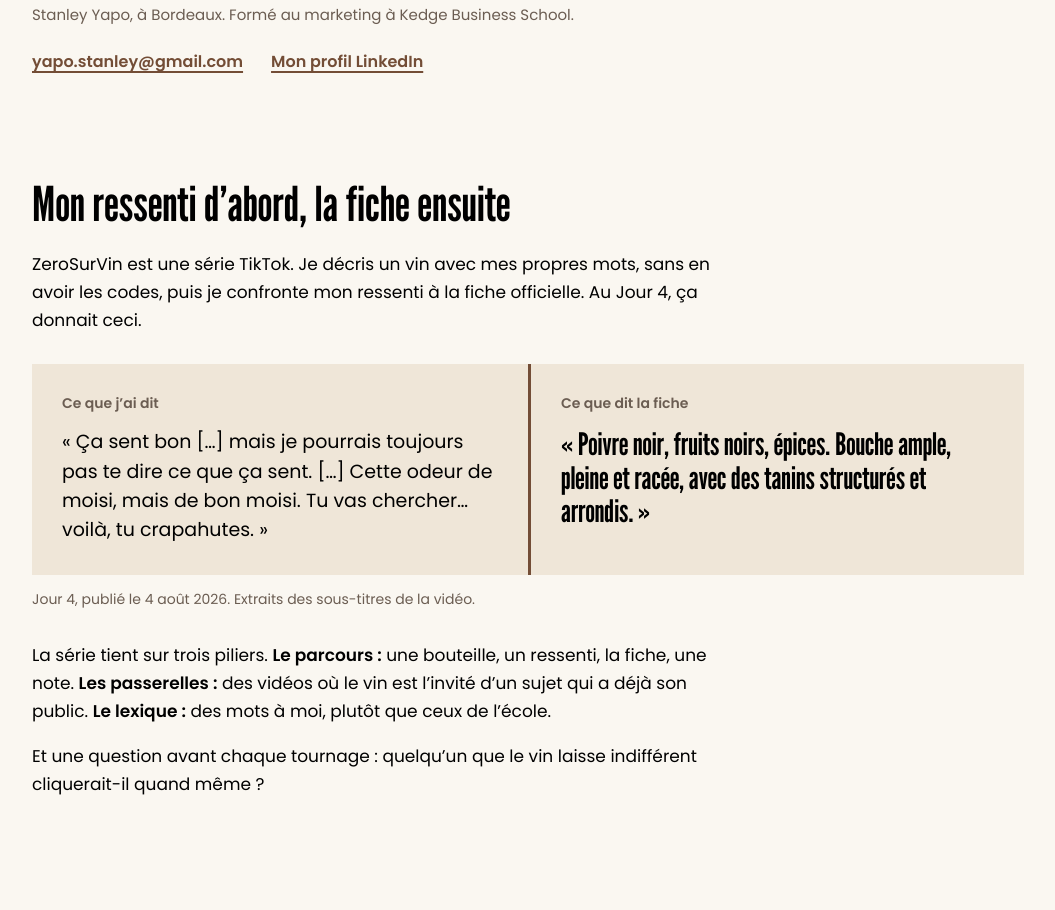
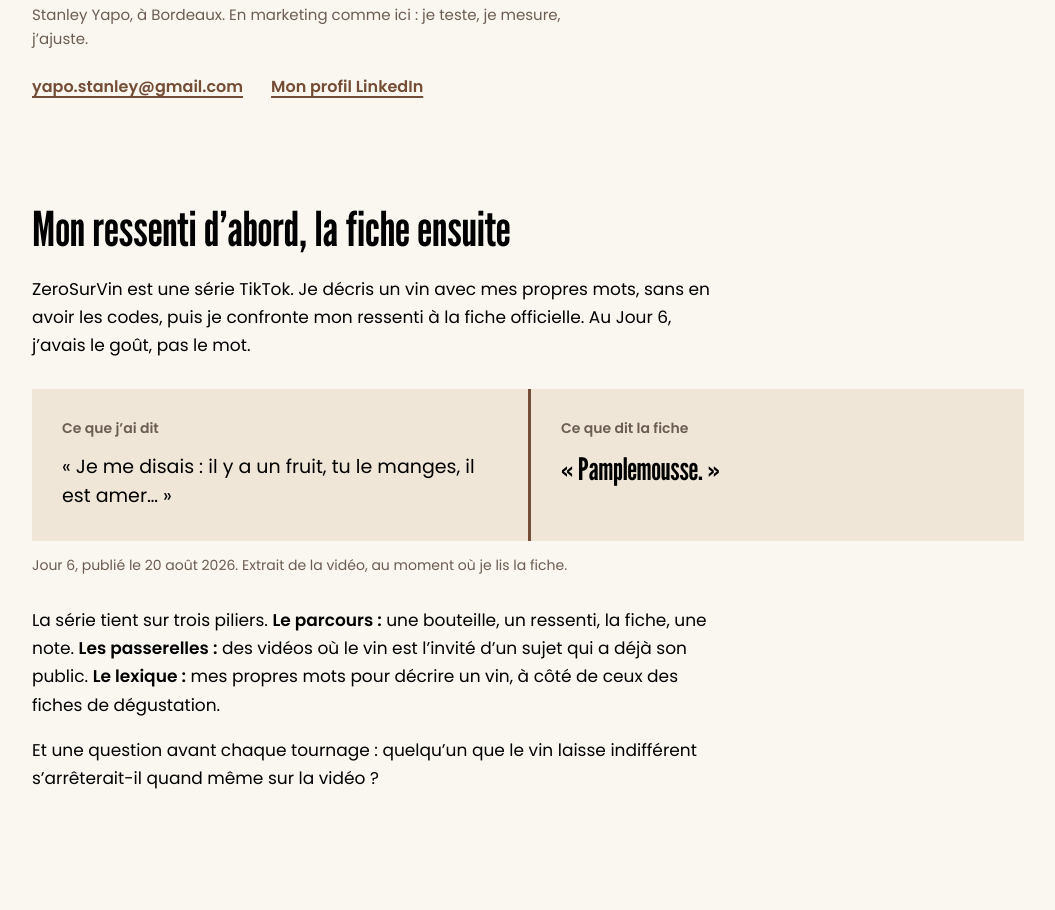
Before and after one commit to zerosurvin/zerosurvin.github.io, a plain HTML site: page index.html in a window 1280 px wide. Shown: the part 541-1451 px from the top of the page, without its empty margins (112-1167 px from the left). Drawn offline with Linux system fonts and the light colour scheme.

Commit message:
Corrections de la page du 23/11/2026
Face-à-face du Jour 6, lexique, leçon du Jour 4 et question avant tournage
sans « cliquer », « Des connaisseurs qui transmettent », nouvelle signature.

Co-Authored-By: Claude Opus 5.5 <noreply@anthropic.com>
Claude-Session: https://claude.ai/code/session_01CQVLWmyQ8qSzSsJsLwjPUR

```diff
--- a/index.html
+++ b/index.html
@@ -142,29 +142,29 @@ footer .sante{color:var(--encre);font-weight:500}
 <div class="ouverture">
   <h1>Je pars de zéro sur le vin, et je le fais en public.</h1>
   <p class="chapeau">Un fan de jeu vidéo, de mangas, de voitures ou de montres peut parler des heures d’un détail : c’est un amateur de vin en puissance. Depuis juillet 2026, je teste comment lui ouvrir la porte, et je publie les chiffres, y compris quand ils me donnent tort.</p>
-  <p class="signature">Stanley Yapo, à Bordeaux. Formé au marketing à Kedge Business School.</p>
+  <p class="signature">Stanley Yapo, à Bordeaux. En marketing comme ici : je teste, je mesure, j’ajuste.</p>
   <p class="liens"><a href="mailto:yapo.stanley@gmail.com">yapo.stanley@gmail.com</a><a href="https://www.linkedin.com/in/stanley-yapo">Mon profil LinkedIn</a></p>
 </div>
 
 <section aria-labelledby="t-format">
   <div class="prose">
     <h2 id="t-format">Mon ressenti d’abord, la fiche ensuite</h2>
-    <p>ZeroSurVin est une série TikTok. Je décris un vin avec mes propres mots, sans en avoir les codes, puis je confronte mon ressenti à la fiche officielle. Au Jour 4, ça donnait ceci.</p>
+    <p>ZeroSurVin est une série TikTok. Je décris un vin avec mes propres mots, sans en avoir les codes, puis je confronte mon ressenti à la fiche officielle. Au Jour 6, j’avais le goût, pas le mot.</p>
   </div>
   <div class="face">
     <div class="ressenti">
       <h3>Ce que j’ai dit</h3>
-      <p class="dit">« Ça sent bon […] mais je pourrais toujours pas te dire ce que ça sent. […] Cette odeur de moisi, mais de bon moisi. Tu vas chercher… voilà, tu crapahutes. »</p>
+      <p class="dit">« Je me disais : il y a un fruit, tu le manges, il est amer… »</p>
     </div>
     <div class="fiche">
       <h3>Ce que dit la fiche</h3>
-      <p class="officiel">« Poivre noir, fruits noirs, épices. Bouche ample, pleine et racée, avec des tanins structurés et arrondis. »</p>
+      <p class="officiel">« Pamplemousse. »</p>
     </div>
   </div>
-  <p class="note">Jour 4, publié le 4 août 2026. Extraits des sous-titres de la vidéo.</p>
+  <p class="note">Jour 6, publié le 20 août 2026. Extrait de la vidéo, au moment où je lis la fiche.</p>
   <div class="prose piliers">
-    <p>La série tient sur trois piliers. <strong>Le parcours :</strong> une bouteille, un ressenti, la fiche, une note. <strong>Les passerelles :</strong> des vidéos où le vin est l’invité d’un sujet qui a déjà son public. <strong>Le lexique :</strong> des mots à moi, plutôt que ceux de l’école.</p>
-    <p>Et une question avant chaque tournage : quelqu’un que le vin laisse indifférent cliquerait-il quand même ?</p>
+    <p>La série tient sur trois piliers. <strong>Le parcours :</strong> une bouteille, un ressenti, la fiche, une note. <strong>Les passerelles :</strong> des vidéos où le vin est l’invité d’un sujet qui a déjà son public. <strong>Le lexique :</strong> mes propres mots pour décrire un vin, à côté de ceux des fiches de dégustation.</p>
+    <p>Et une question avant chaque tournage : quelqu’un que le vin laisse indifférent s’arrêterait-il quand même sur la vidéo ?</p>
   </div>
 </section>
 
@@ -232,7 +232,7 @@ footer .sante{color:var(--encre);font-weight:500}
     <article>
       <h3>Jour 4, un côtes-du-rhône 2023</h3>
       <p class="chiffre">13 205 vues, la plus vue</p>
-      <p>Une bouteille connue fait cliquer : 124 nouveaux abonnés sont venus de cette vidéo. Mais on la regarde 20 secondes en moyenne, et la confrontation à la fiche commence à 1 min 54.</p>
+      <p>TikTok l’a montrée plus que toutes les autres, et 124 nouveaux abonnés sont venus d’elle. Mais on y reste 20 secondes en moyenne, alors que la confrontation à la fiche commence à 1 min 54.</p>
       <a href="https://www.tiktok.com/@zerosurvin/video/7670209719293791520">Voir la vidéo sur TikTok</a>
     </article>
     <article>
@@ -256,7 +256,7 @@ footer .sante{color:var(--encre);font-weight:500}
     <ul class="lecons">
       <li><strong>La bulle.</strong> Trois commentaires sur quatre viennent d’amateurs et de connaisseurs. Les algorithmes servent le contenu vin à ceux qui en regardent déjà.</li>
       <li><strong>La bonne génération, pas encore le bon public.</strong> 85,9 % des spectateurs ont entre 18 et 34 ans, mais 3,5 % seulement des commentaires viennent de non-initiés ou de curieux.</li>
-      <li><strong>L’école gratuite.</strong> Les connaisseurs ne se moquent pas, ils transmettent : 28 conseils de technique et 14 recommandations.</li>
+      <li><strong>Des connaisseurs qui transmettent.</strong> Ils ne se moquent pas : 28 conseils de technique et 14 recommandations.</li>
       <li><strong>La bouteille avant le goût.</strong> Le premier code qu’on m’a corrigé, c’est le choix de la bouteille, dans 24 commentaires.</li>
       <li><strong>La portée précède l’acquisition.</strong> Le seul non-initié déclaré est arrivé par la vidéo la plus vue.</li>
       <li><strong>Le cœur du format arrive trop tard.</strong> La confrontation à la fiche commence quand la plupart des spectateurs sont déjà partis.</li>
```
